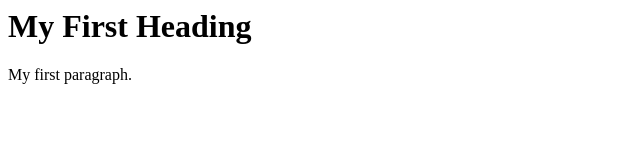
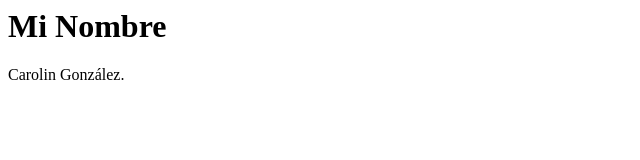
Before and after one commit to mcarolin16/hosting, a plain HTML site: page Index.html in a window 1280 px wide. Shown: the whole page, without its empty margins (0-640 px from the left). Drawn offline with Linux system fonts and the light colour scheme.

Commit message:
Update Index.html

```diff
--- a/Index.html
+++ b/Index.html
@@ -2,8 +2,8 @@
 <html>
 <body>
 
-<h1>My First Heading</h1>
-<p>My first paragraph.</p>
+<h1>Mi Nombre</h1>
+<p>Carolin González.</p>
 
 </body>
 </html>
```
